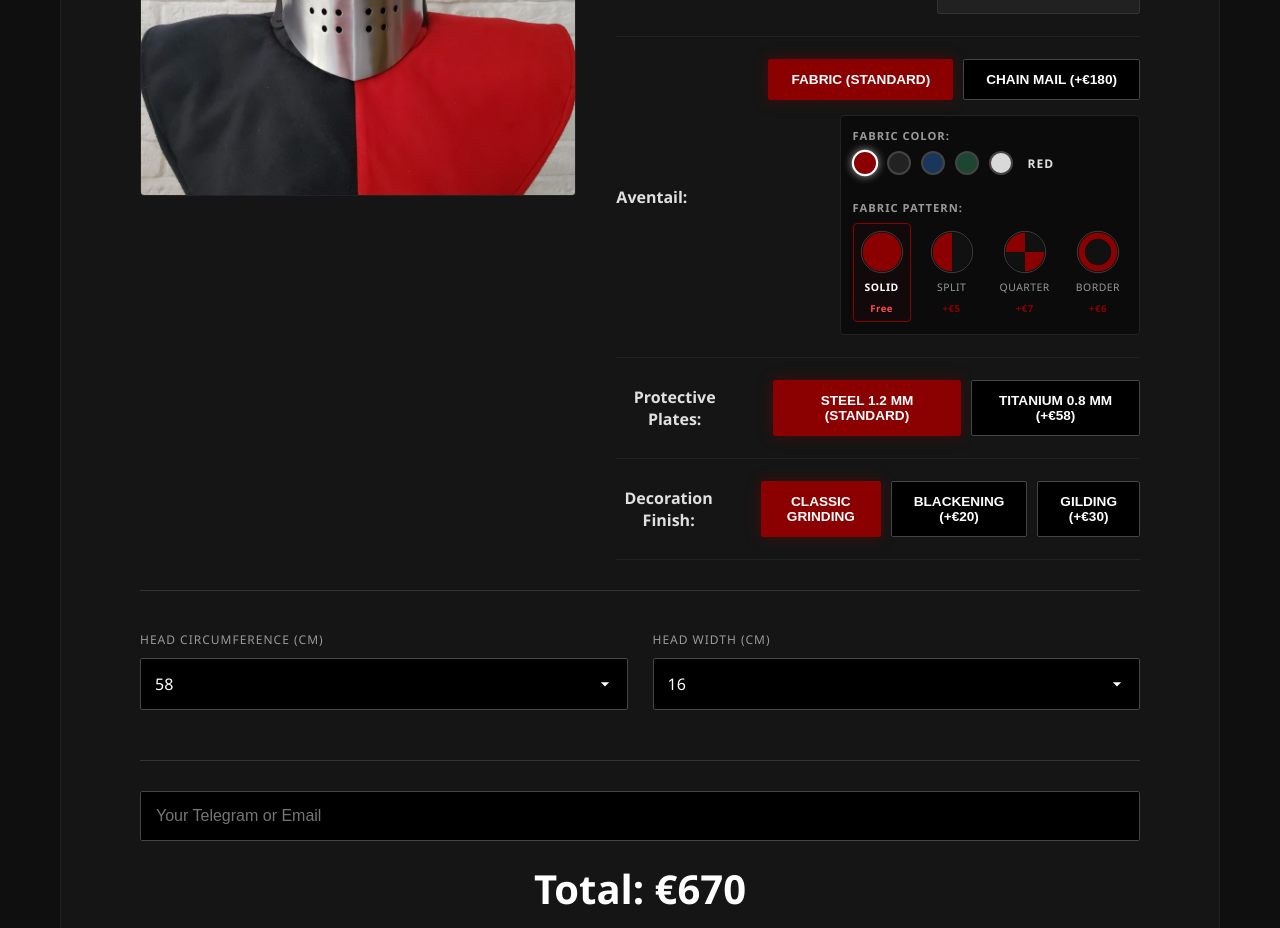
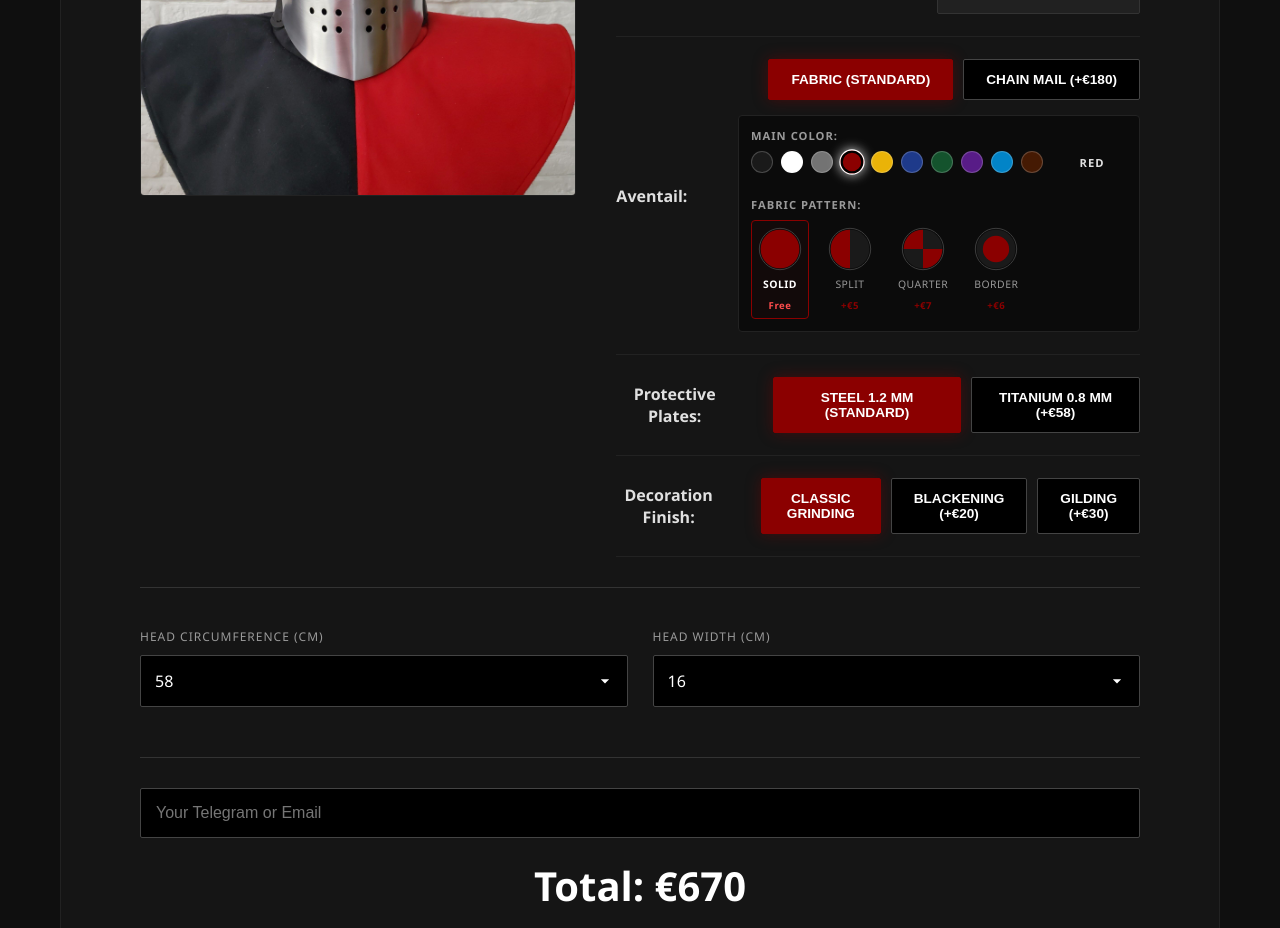
Before and after one commit to Sadovenko555/gorilla-armor-l, a React (Vite) app: page / in a window 1280 px wide. Shown: the part 2060-2988 px from the top of the page. Built offline with nearby package versions, Linux system fonts and the light colour scheme.

Commit message:
add colors in pallet

```diff
--- a/src/App.css
+++ b/src/App.css
@@ -268,45 +268,46 @@ html, body {
 .bar.open:nth-child(3) { transform: translateY(-7.5px) rotate(-45deg); }
 
 
-/* --- Нові стилі для вибору кольору та цін тканин --- */
+/* --- Стилі для кастомізації палітри кольорів тканини --- */
 
 .color-picker-grid {
   display: flex;
   align-items: center;
-  gap: 10px;
-  margin-bottom: 12px;
+  gap: 8px;
+  margin-bottom: 10px;
   width: 100%;
+  flex-wrap: wrap; /* Дозволяє 10 кольорам гарно переноситись */
 }
 
 .color-dot {
-  width: 24px;
-  height: 24px;
+  width: 22px;
+  height: 22px;
   border-radius: 50%;
-  border: 2px solid #444;
+  border: 1px solid rgba(255, 255, 255, 0.2);
   cursor: pointer;
   padding: 0;
-  transition: all 0.2s ease;
-  position: relative;
+  transition: all 0.2s cubic-bezier(0.4, 0, 0.2, 1);
 }
 
 .color-dot:hover {
-  transform: scale(1.1);
-  border-color: #888;
+  transform: scale(1.15);
+  border-color: rgba(255, 255, 255, 0.6);
 }
 
 .color-dot.active {
   border-color: #fff;
-  box-shadow: 0 0 8px rgba(255, 255, 255, 0.6);
-  transform: scale(1.1);
+  box-shadow: 0 0 10px rgba(255, 255, 255, 0.8), inset 0 0 0 2px #000;
+  transform: scale(1.15);
 }
 
 .selected-color-name {
-  font-size: 0.75rem;
+  font-size: 0.7rem;
   color: var(--text-main);
   text-transform: uppercase;
   letter-spacing: 1px;
-  margin-left: 5px;
+  margin-left: 6px;
   font-weight: 600;
+  min-width: 70px; /* Запобігає різким зсувам тексту */
 }
 
 .pattern-price {
@@ -321,18 +322,19 @@ html, body {
   color: #ff4d4d;
 }
 
-/* Оновлення медіа-запитів для коректного відображення колірної палітри на мобільних */
+/* Мобільна адаптація для розширеної палітри */
 @media (max-width: 900px) {
   .color-picker-grid {
     justify-content: center;
-    flex-wrap: wrap;
-    margin-bottom: 15px;
+    gap: 10px;
+    margin-bottom: 12px;
+    padding: 0 10px;
   }
 
   .selected-color-name {
     width: 100%;
     text-align: center;
-    margin-top: 5px;
+    margin-top: 4px;
     margin-left: 0;
   }
 }
--- a/src/components/Calculator.jsx
+++ b/src/components/Calculator.jsx
@@ -2,7 +2,20 @@ import { useState } from 'react';
 import { helmetsData } from '../data/helmets';
 import emailjs from '@emailjs/browser';
 
-// Об'єкт з цінами для кожного візерунка тканини
+// Розширена палітра з 10 кольорів
+const fabricColors = [
+  { name: 'Black', hex: '#1a1a1a' },
+  { name: 'White', hex: '#ffffff' },
+  { name: 'Grey', hex: '#737373' },
+  { name: 'Red', hex: '#8b0000' },
+  { name: 'Yellow', hex: '#eab308' },
+  { name: 'Blue', hex: '#1e3a8a' },
+  { name: 'Green', hex: '#14532d' },
+  { name: 'Purple', hex: '#581c87' },
+  { name: 'Light Blue', hex: '#0284c7' },
+  { name: 'Brown', hex: '#451a03' }
+];
+
 const patternPrices = {
   'Solid': 0,
   'Two-colored': 5,
@@ -10,52 +23,43 @@ const patternPrices = {
   'Bordered': 6
 };
 
-// Список доступних кольорів для тканини
-const fabricColors = [
-  { name: 'Red', hex: '#8b0000' },
-  { name: 'Black', hex: '#222222' },
-  { name: 'Blue', hex: '#1a365d' },
-  { name: 'Green', hex: '#1c4532' },
-  { name: 'White', hex: '#d9d9d9' }
-];
-
-// Компонент іконок, який тепер приймає обраний hex-колір
-const PatternIcon = ({ type, colorHex }) => {
-  const colorBase = "#111111"; // Базовий темний колір для розділення
-  const colorPattern = colorHex; // Динамічний колір, який обрав користувач
+// Компонент іконки, який тепер приймає два кольори одночасно
+const PatternIcon = ({ type, primaryHex, secondaryHex }) => {
+  const pColor = primaryHex;
+  const sColor = secondaryHex || "#111111";
 
   return (
     <svg width="44" height="44" viewBox="0 0 100 100" style={{ display: 'block' }}>
-      {/* Зовнішнє тонке кільце */}
+      {/* Зовнішнє тонке кільце-обводка */}
       <circle cx="50" cy="50" r="47" fill="none" stroke="#444" strokeWidth="2" />
 
       {/* 1. Цельний (Solid) */}
       {type === 'solid' && (
-        <circle cx="50" cy="50" r="44" fill={colorPattern} />
+        <circle cx="50" cy="50" r="44" fill={pColor} />
       )}
 
       {/* 2. Двохколірний вертикальний (Split) */}
       {type === 'two-colored' && (
         <>
-          <circle cx="50" cy="50" r="44" fill={colorBase} />
-          <path d="M 50 6 A 44 44 0 0 0 50 94 Z" fill={colorPattern} />
+          <circle cx="50" cy="50" r="44" fill={sColor} />
+          <path d="M 50 6 A 44 44 0 0 0 50 94 Z" fill={pColor} />
         </>
       )}
 
       {/* 3. Поділений на 4 частини (Quartered) */}
       {type === 'quartered' && (
         <>
-          <circle cx="50" cy="50" r="44" fill={colorBase} />
-          <path d="M 50 50 L 6 50 A 44 44 0 0 1 50 6 Z" fill={colorPattern} />
-          <path d="M 50 50 L 94 50 A 44 44 0 0 1 50 94 Z" fill={colorPattern} />
+          <circle cx="50" cy="50" r="44" fill={sColor} />
+          <path d="M 50 50 L 6 50 A 44 44 0 0 1 50 6 Z" fill={pColor} />
+          <path d="M 50 50 L 94 50 A 44 44 0 0 1 50 94 Z" fill={pColor} />
         </>
       )}
 
-      {/* 4. З каймою по низу (Bordered) */}
+      {/* 4. З каймою по низу (Bordered) — другий колір йде на зовнішнє коло (низ) */}
       {type === 'bordered' && (
         <>
-          <circle cx="50" cy="50" r="44" fill={colorPattern} />
-          <circle cx="50" cy="50" r="30" fill={colorBase} />
+          <circle cx="50" cy="50" r="44" fill={sColor} />
+          <circle cx="50" cy="50" r="30" fill={pColor} />
         </>
       )}
     </svg>
@@ -68,9 +72,10 @@ const Calculator = () => {
   const [optPlates, setOptPlates] = useState(helmetsData[0].options.plates?.[0] || null);
   const [optDecor, setOptDecor] = useState(helmetsData[0].options.decoration?.[0] || null);
 
-  // Стейти для тканини (візерунок та колір)
+  // Стейти для тканини
   const [fabricPattern, setFabricPattern] = useState('Solid');
-  const [selectedColor, setSelectedColor] = useState(fabricColors[0]); // Дефолтний: Червоний
+  const [primaryColor, setPrimaryColor] = useState(fabricColors[3]); // Дефолт: Червоний
+  const [secondaryColor, setSecondaryColor] = useState(fabricColors[0]); // Дефолт: Чорний
 
   const [headCirc, setHeadCirc] = useState('58');
   const [headWidth, setHeadWidth] = useState('16');
@@ -92,13 +97,12 @@ const Calculator = () => {
     setOptPlates(h.options.plates?.[0] || null);
     setOptDecor(h.options.decoration?.[0] || null);
     setFabricPattern('Solid');
-    setSelectedColor(fabricColors[0]);
+    setPrimaryColor(fabricColors[3]);
+    setSecondaryColor(fabricColors[0]);
   };
 
-  // Розрахунок модифікатора ціни для візерунка тканини
   const patternPriceMod = optAv?.label.includes('Fabric') ? (patternPrices[fabricPattern] || 0) : 0;
 
-  // Загальна ціна тепер враховує базову ціну + опції + модифікатор тканини
   const totalPrice = selectedHelmet.basePrice +
     (optAv?.priceMod || 0) +
     patternPriceMod +
@@ -109,8 +113,13 @@ const Calculator = () => {
     e.preventDefault();
     if (!clientContact) return alert("Please enter your contact info!");
 
+    // Формуємо деталі кольорів залежно від візерунка
+    const colorDetails = fabricPattern === 'Solid'
+      ? `Color: ${primaryColor.name}`
+      : `Main Color: ${primaryColor.name}, Secondary Color: ${secondaryColor.name}`;
+
     const aventailDetails = optAv
-      ? `${optAv.label}${optAv.label.includes('Fabric') ? ` (Pattern: ${fabricPattern}, Base Color: ${selectedColor.name})` : ''}`
+      ? `${optAv.label}${optAv.label.includes('Fabric') ? ` (Pattern: ${fabricPattern}, ${colorDetails})` : ''}`
       : 'None (Standard Chain Mail)';
 
     const templateParams = {
@@ -190,27 +199,46 @@ const Calculator = () => {
                     </div>
                   )}
 
-                  {/* Розширений блок налаштування тканини */}
+                  {/* Блок кастомізації тканини */}
                   {optAv?.label.includes('Fabric') && (
                     <div className="fabric-patterns-container">
 
-                      {/* Вибір кольору авентайла */}
-                      <span className="pattern-section-title">Fabric Color:</span>
+                      {/* ПЕРШИЙ КОЛІР */}
+                      <span className="pattern-section-title">Main Color:</span>
                       <div className="color-picker-grid">
                         {fabricColors.map((color) => (
                           <button
-                            key={color.name}
-                            className={`color-dot ${selectedColor.name === color.name ? 'active' : ''}`}
+                            key={`primary-${color.name}`}
+                            className={`color-dot ${primaryColor.name === color.name ? 'active' : ''}`}
                             style={{ backgroundColor: color.hex }}
                             title={color.name}
-                            onClick={() => setSelectedColor(color)}
+                            onClick={() => setPrimaryColor(color)}
                           />
                         ))}
-                        <span className="selected-color-name">{selectedColor.name}</span>
+                        <span className="selected-color-name">{primaryColor.name}</span>
                       </div>
 
-                      {/* Вибір візерунка з новими цінами */}
-                      <span className="pattern-section-title" style={{ marginTop: '5px' }}>Fabric Pattern:</span>
+                      {/* ДРУГИЙ КОЛІР (показується тільки якщо обрано не суцільний візерунок) */}
+                      {fabricPattern !== 'Solid' && (
+                        <>
+                          <span className="pattern-section-title" style={{ marginTop: '4px' }}>Secondary Color:</span>
+                          <div className="color-picker-grid">
+                            {fabricColors.map((color) => (
+                              <button
+                                key={`secondary-${color.name}`}
+                                className={`color-dot ${secondaryColor.name === color.name ? 'active' : ''}`}
+                                style={{ backgroundColor: color.hex }}
+                                title={color.name}
+                                onClick={() => setSecondaryColor(color)}
+                              />
+                            ))}
+                            <span className="selected-color-name">{secondaryColor.name}</span>
+                          </div>
+                        </>
+                      )}
+
+                      {/* ВИБІР ВІЗЕРУНКА */}
+                      <span className="pattern-section-title" style={{ marginTop: '6px' }}>Fabric Pattern:</span>
                       <div className="pattern-grid">
                         {[
                           { id: 'Solid', label: 'Solid', price: 0 },
@@ -223,8 +251,12 @@ const Calculator = () => {
                             className={`pattern-card ${fabricPattern === p.id ? 'active' : ''}`}
                             onClick={() => setFabricPattern(p.id)}
                           >
-                            {/* Передаємо поточний колір у фігуру SVG */}
-                            <PatternIcon type={p.id.toLowerCase()} colorHex={selectedColor.hex} />
+                            {/* Передаємо обидва кольори в SVG фігуру */}
+                            <PatternIcon
+                              type={p.id.toLowerCase()}
+                              primaryHex={primaryColor.hex}
+                              secondaryHex={secondaryColor.hex}
+                            />
                             <span className="pattern-label">{p.label}</span>
                             <span className="pattern-price">{p.price === 0 ? 'Free' : `+€${p.price}`}</span>
                           </div>
```
